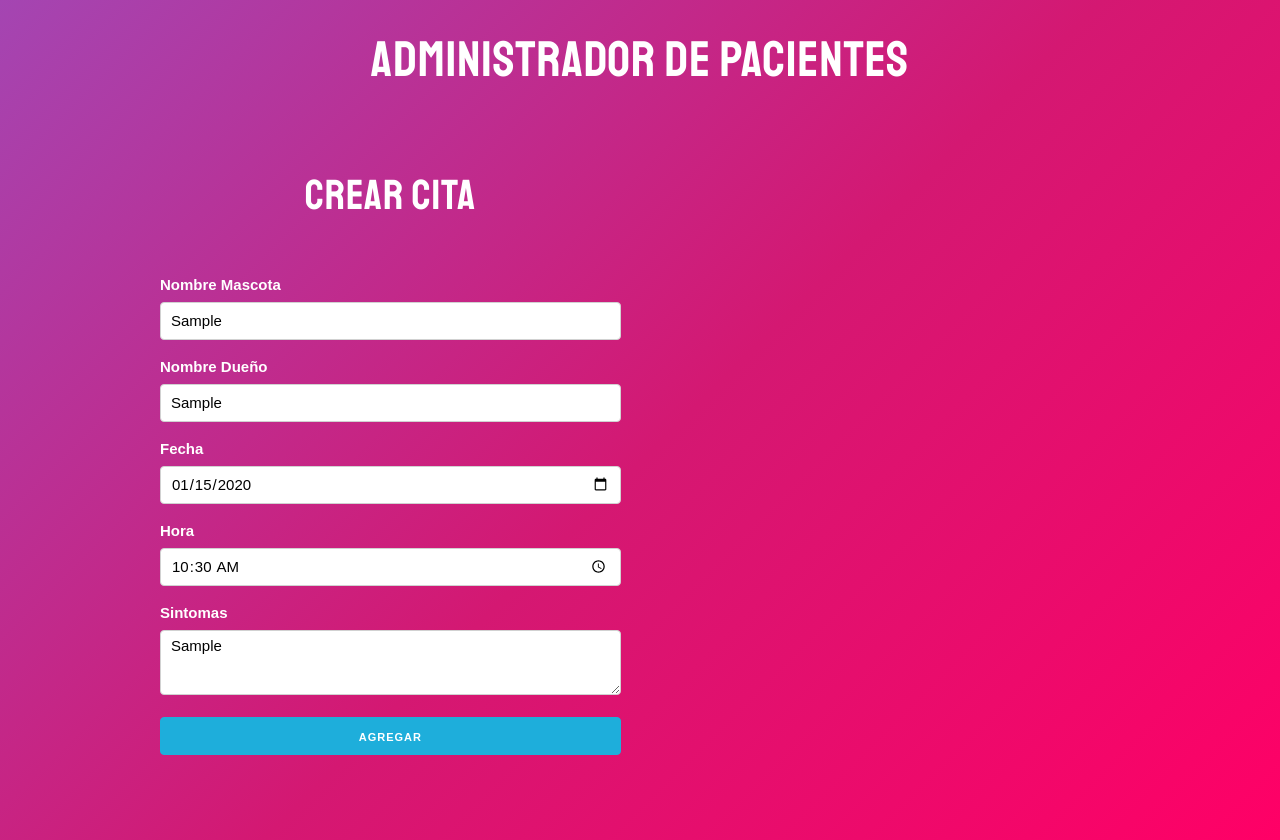
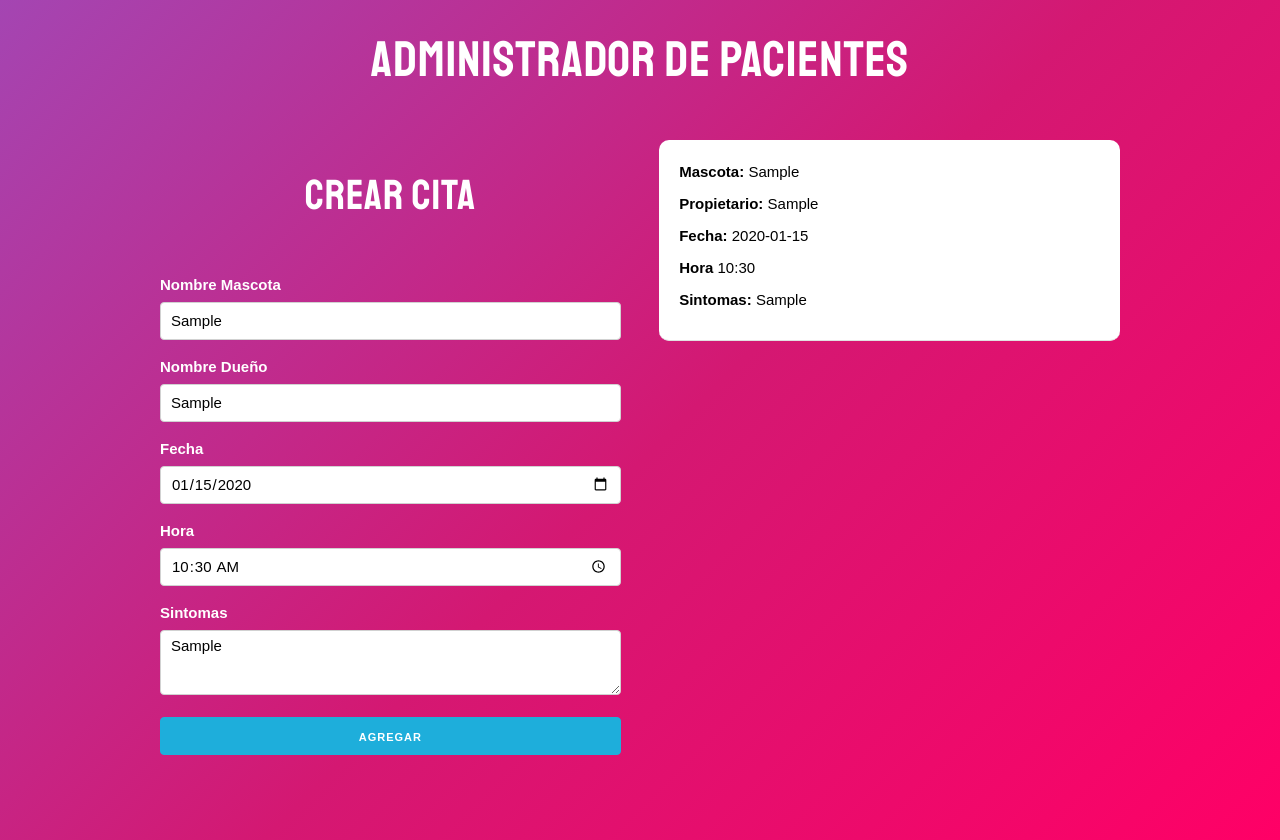
Before and after one commit to React-Development/citas-hooks, a React (Create React App) app: page / in a window 1280 px wide. Both pictures are taken after typing "Sample", "Sample", "2020-01-15", "10:30", "Sample" into the empty fields and a click on the button "AGREGAR". Built offline with nearby package versions, Linux system fonts and the light colour scheme.

Commit message:
Displaying Citas on our Cita component

```diff
--- a/src/App.js
+++ b/src/App.js
@@ -1,4 +1,16 @@
 import React, { useState, Fragment } from "react";
+
+function Cita({cita}) {
+  return (
+    <div className="cita">
+      <p>Mascota: <span>{cita.mascota}</span></p>
+      <p>Propietario: <span>{cita.propietario}</span></p>
+      <p>Fecha: <span>{cita.fecha}</span></p>
+      <p>Hora <span>{cita.hora}</span></p>
+      <p>Sintomas: <span>{cita.sintomas}</span></p>
+    </div>
+  );
+}
 
 function Formulario({crearCita}) {
 
@@ -79,8 +91,6 @@ function App() {
     guardarCita(nuevasCitas);
   }
 
-
-
   return (
     <Fragment>
       <h1>Administrador de Pacientes</h1>
@@ -89,7 +99,15 @@ function App() {
           <div className="one-half column">
             <Formulario crearCita = {crearCita}/>
           </div>
-          <div className="one-half column"></div>
+          <div className="one-half column">
+            {citas.map((cita, index) => (
+              <Cita
+                key={index}
+                index={index}
+                cita={cita}
+              />
+            ))}
+          </div>
         </div>
       </div>
     </Fragment>
```
